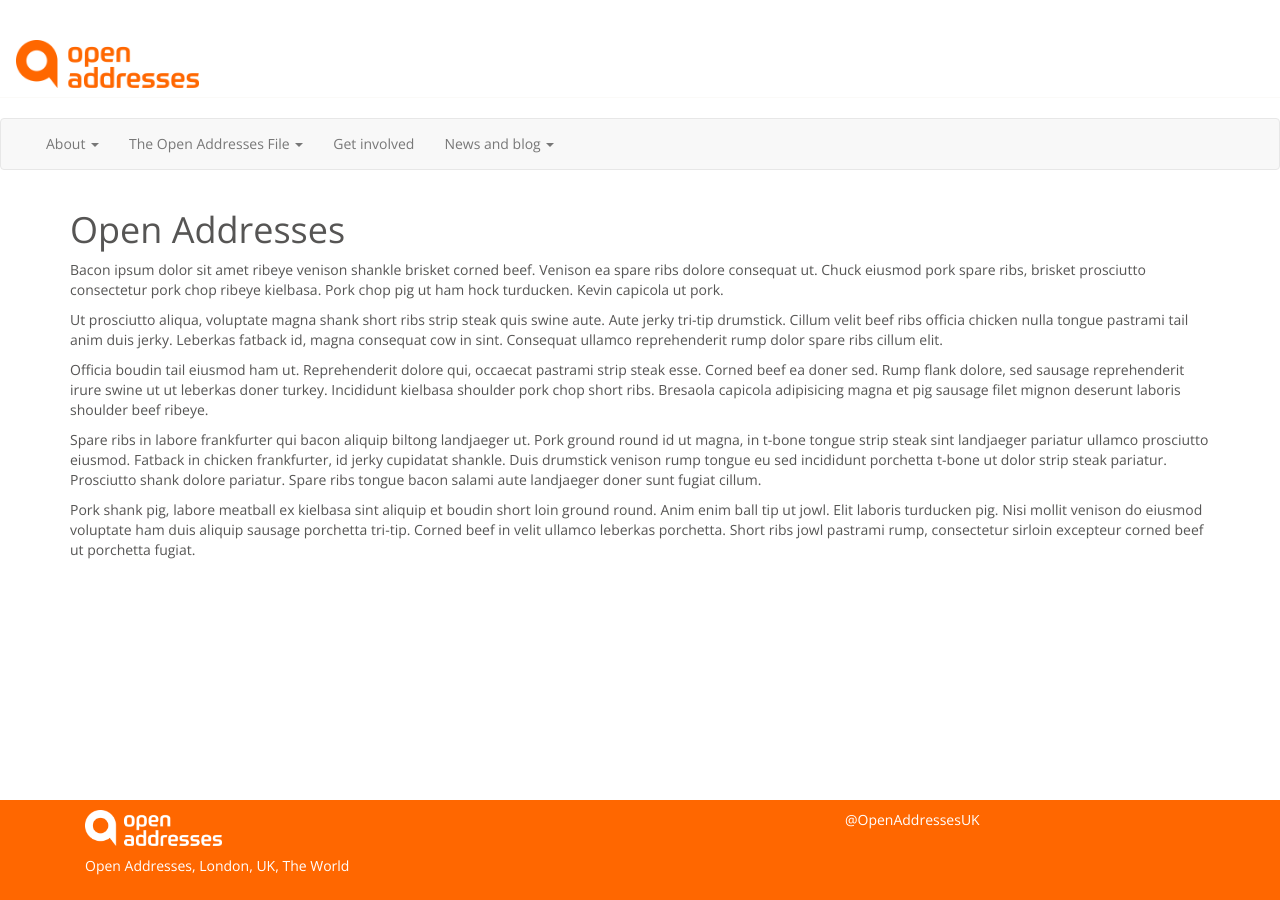
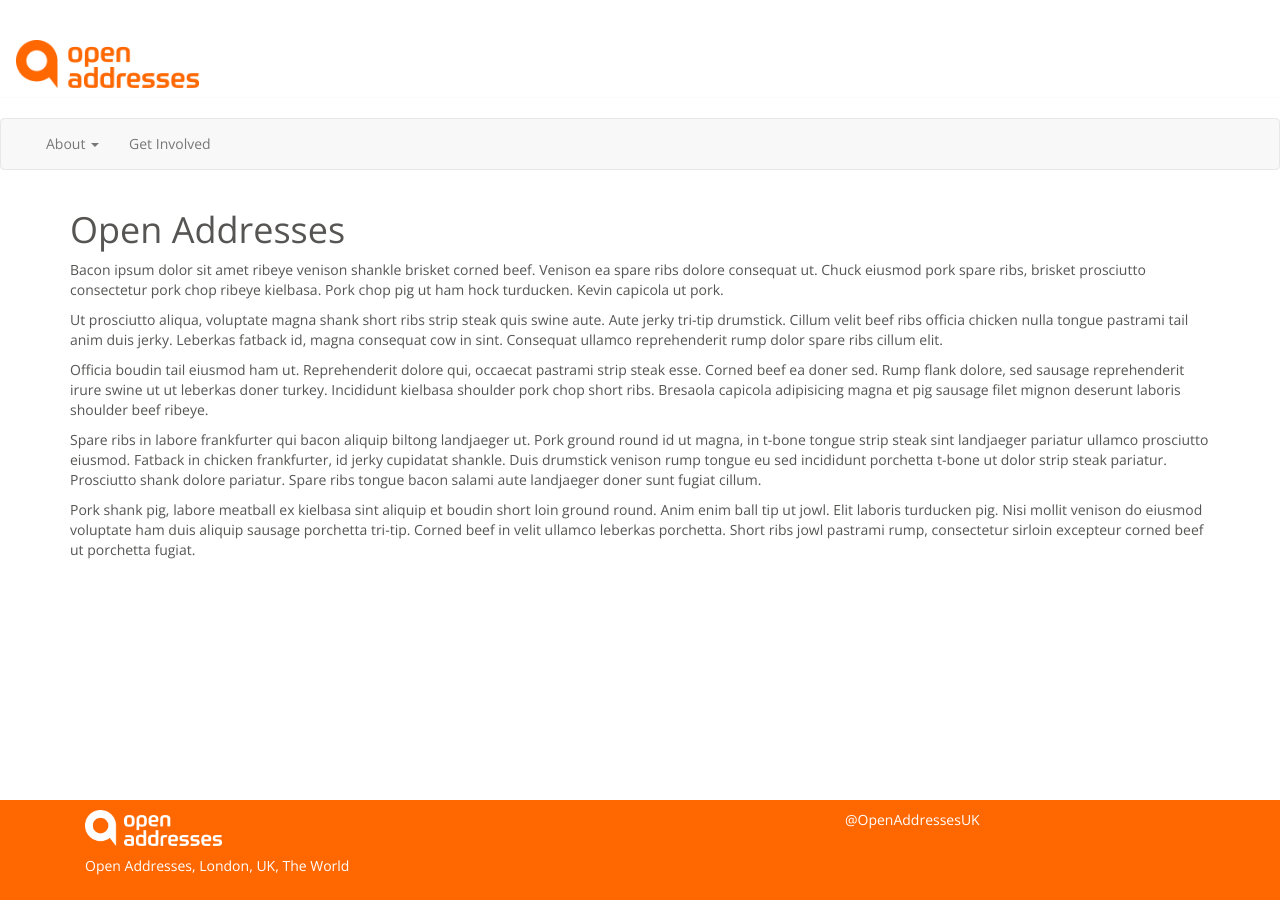
Before and after one commit to OpenAddressesUK/OLD_openaddressesuk.github.io, a Jekyll site: the page built from index.md, in a window 1280 px wide. Built offline with Jekyll 4.4.1, drawn with Linux system fonts in a browser that asks for light colours; nearby versions of some CDN libraries.

Commit message:
data-driven nav

```diff
--- /dev/null
+++ b/_includes/nav-item.html
@@ -0,0 +1,3 @@
+<li>
+  <a href="{{include.path}}">{{include.title}}</a>
+</li>
--- a/_includes/navigation.html
+++ b/_includes/navigation.html
@@ -12,9 +12,26 @@
 
     <!-- Collect the nav links, forms, and other content for toggling -->
     <div class="collapse navbar-collapse" id="navbar-collapse">
-
       <ul class="nav navbar-nav">
 
+
+        {% for item in site.data.navigation %}
+          {% if item.children %}
+            <li class="dropdown">
+              <a href="{{item.path}}" class="dropdown-toggle" data-toggle="dropdown">{{item.title}} <span class="caret"></span></a>
+              <ul class="dropdown-menu" role="menu">
+                {% for child in item.children %}
+                  {% include nav-item.html title=child.title path=child.path %}
+                {% endfor %}
+              </ul>
+            </li>
+          {% else %}
+            {% include nav-item.html title=item.title path=item.path %}
+          {% endif %}
+        {% endfor %}
+
+
+<!--
         <li class="dropdown">
           <a href="/about" class="dropdown-toggle" data-toggle="dropdown">About <span class="caret"></span></a>
           <ul class="dropdown-menu" role="menu">
@@ -44,7 +61,7 @@
             <li><a href="/about/links">Useful links</a></li>
           </ul>
         </li>
-
+-->
       </ul>
     </div><!-- /.navbar-collapse -->
   </div><!-- /.container-fluid -->
```
Also changed, not shown: _data/navigation.yml (added, +10 -0 lines).
